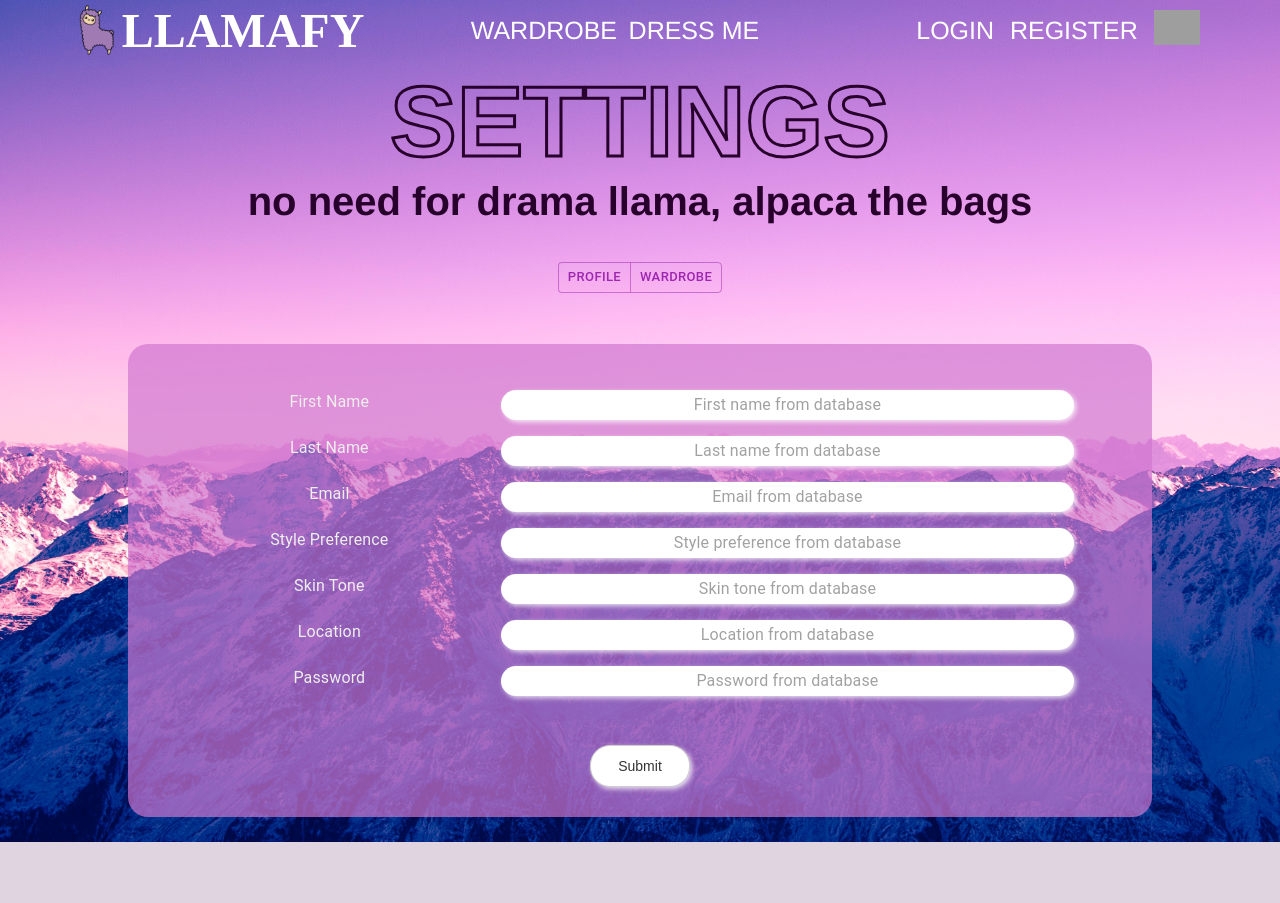
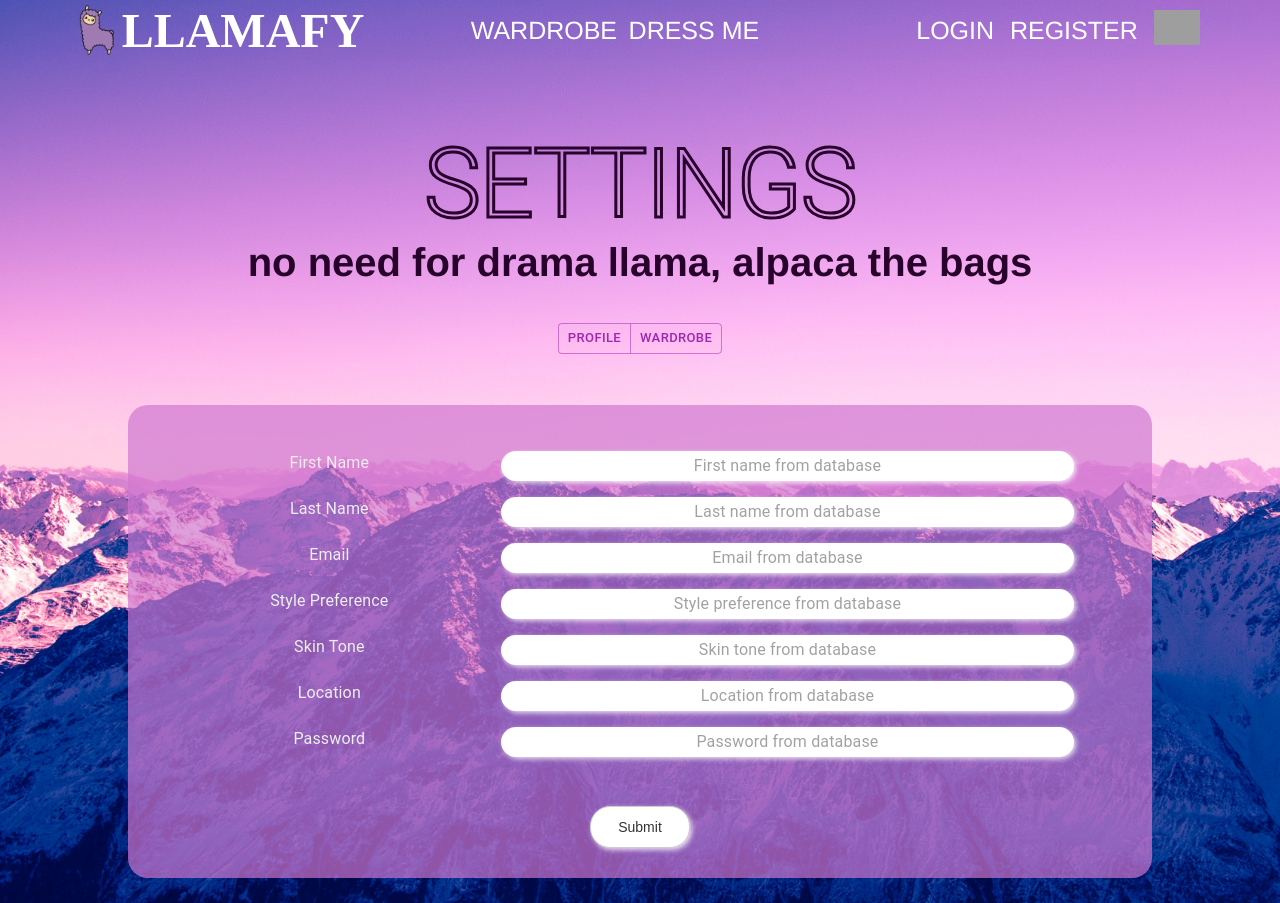
Before and after one commit to CaitiGre/Llamafy-Group-Project, a React (Create React App) app in the folder frontend/: page /settings in a window 1280 px wide. Before the commit the page ends 842 px from the top, so only its background shows below. Built offline with nearby package versions, Linux system fonts and the light colour scheme; grey boxes are pictures that could not be loaded.

Commit message:
Used mui for Settings heading

```diff
--- a/frontend/src/components/SettingsPage/SettingsPage.jsx
+++ b/frontend/src/components/SettingsPage/SettingsPage.jsx
@@ -1,5 +1,5 @@
 import { useState } from "react";
-import { ButtonGroup, Button } from "@mui/material";
+import { ButtonGroup, Button, Typography } from "@mui/material";
 import styles from './SettingsPage.module.css';
 import Profile from './Profile';
 import Wardrobe from './Wardrobe';
@@ -18,7 +18,7 @@ function SettingsPage() {
 
     return (
         <div>
-            <h1 className={styles.heading}>SETTINGS</h1>
+            <Typography variant="h1" mt="10%" className={styles.heading}>SETTINGS</Typography>
             <h2 className={styles.subHeading}>no need for drama llama, alpaca the bags</h2>
 
             <div>
```
